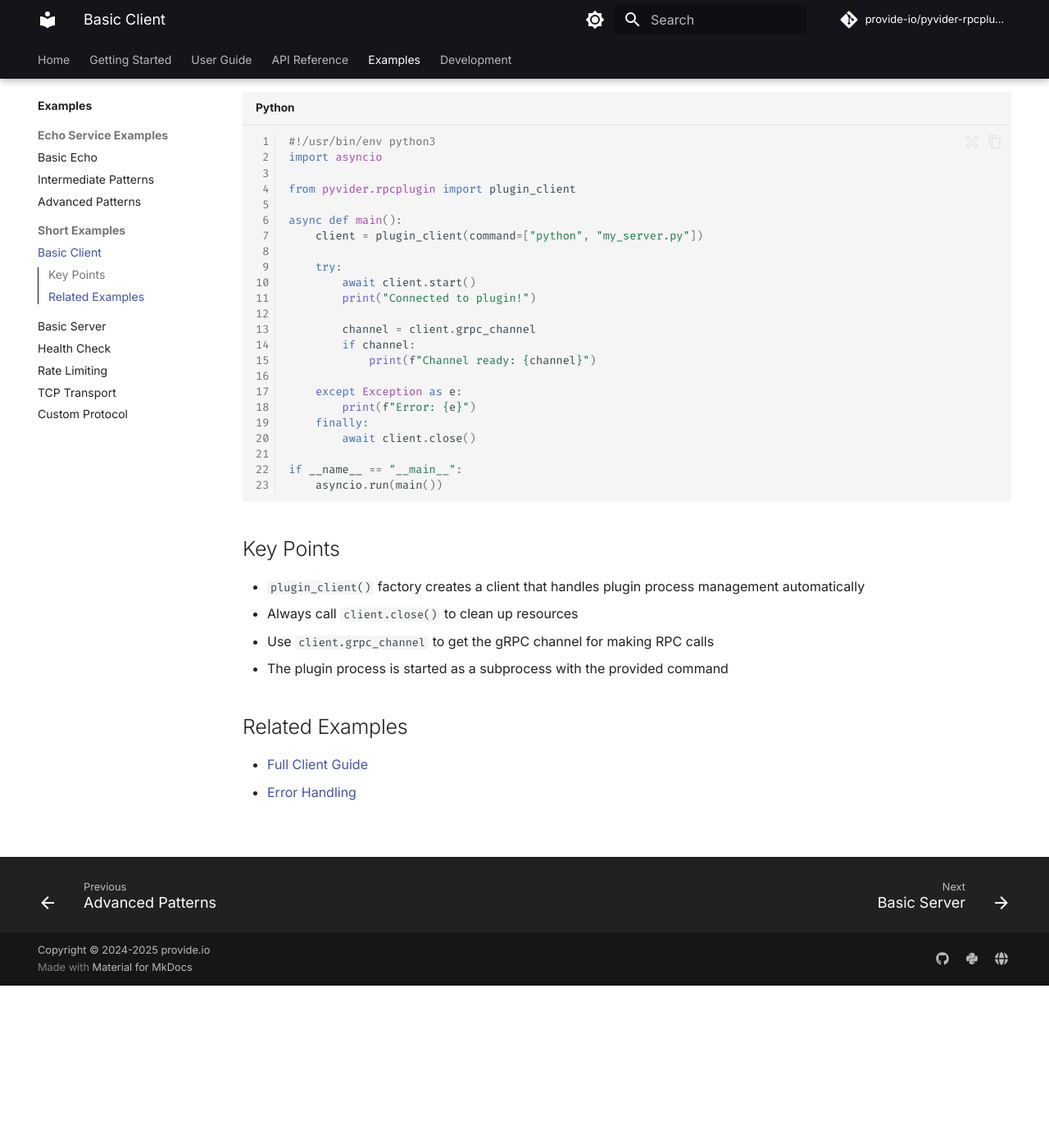
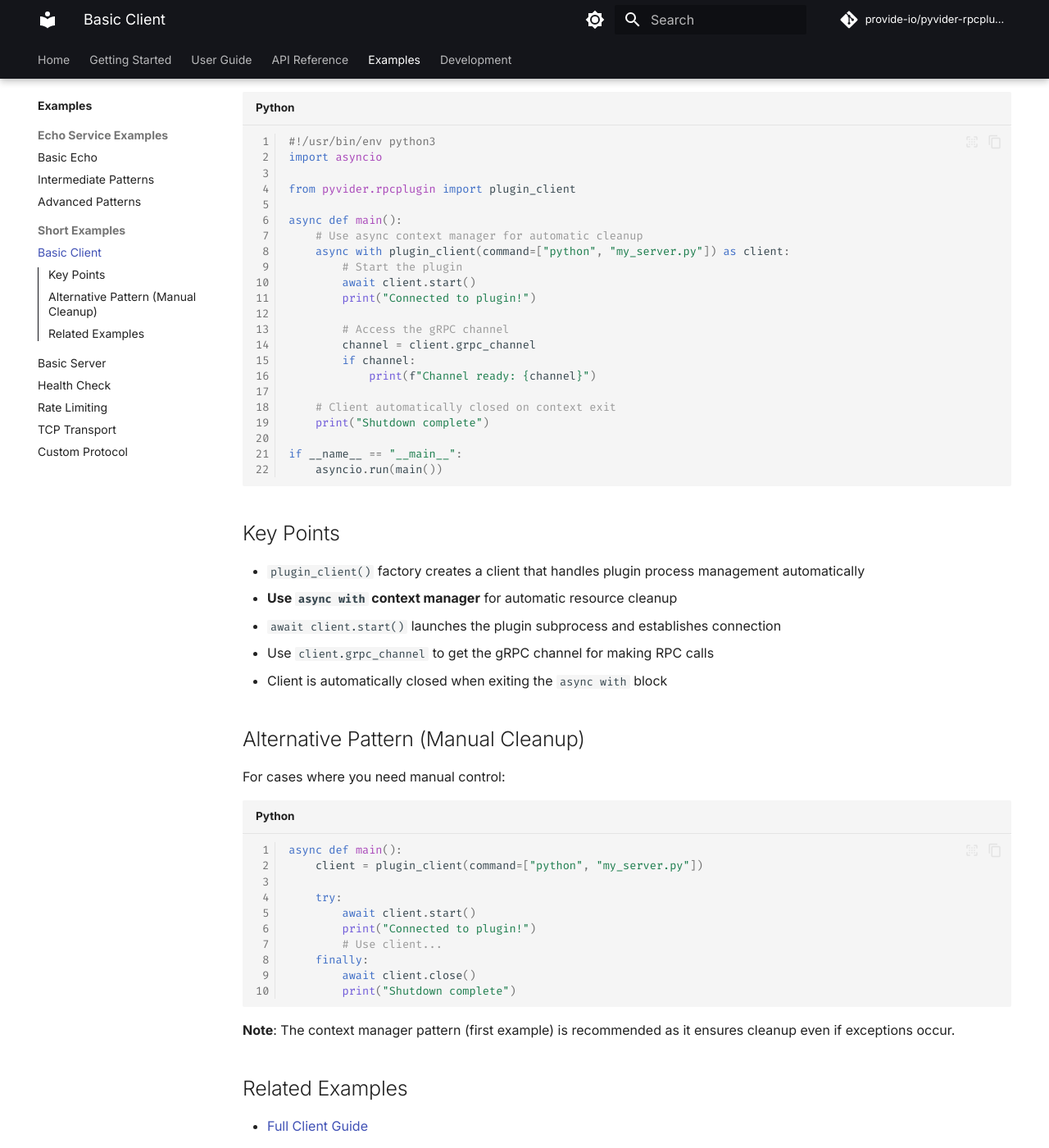
Before and after one commit to provide-io/pyvider-rpcplugin, an MkDocs documentation site: the page built from docs/examples/short/basic-client.md, in a window 1280 px wide and 1400 px high, scrolled down 198 px. Shown: the whole window at 82% size. Built offline with MkDocs 1.6.1 and Material for MkDocs 9.7.7, drawn with Linux system fonts in a browser that asks for light colours; comment, search, counter and statistics services are not loaded; the version menu is left out.

Commit message:
🔼⚙️ [skip ci] auto-commit

````diff
--- a/docs/examples/short/basic-client.md
+++ b/docs/examples/short/basic-client.md
@@ -1,6 +1,6 @@
 # Basic Client Example
 
-A minimal client that connects to a plugin server.
+A minimal client that connects to a plugin server using the async context manager pattern.
 
 ```python
 #!/usr/bin/env python3
@@ -9,20 +9,19 @@ import asyncio
 from pyvider.rpcplugin import plugin_client
 
 async def main():
-    client = plugin_client(command=["python", "my_server.py"])
-
-    try:
+    # Use async context manager for automatic cleanup
+    async with plugin_client(command=["python", "my_server.py"]) as client:
+        # Start the plugin
         await client.start()
         print("Connected to plugin!")
 
+        # Access the gRPC channel
         channel = client.grpc_channel
         if channel:
             print(f"Channel ready: {channel}")
 
-    except Exception as e:
-        print(f"Error: {e}")
-    finally:
-        await client.close()
+    # Client automatically closed on context exit
+    print("Shutdown complete")
 
 if __name__ == "__main__":
     asyncio.run(main())
@@ -31,9 +30,29 @@ if __name__ == "__main__":
 ## Key Points
 
 - `plugin_client()` factory creates a client that handles plugin process management automatically
-- Always call `client.close()` to clean up resources
+- **Use `async with` context manager** for automatic resource cleanup
+- `await client.start()` launches the plugin subprocess and establishes connection
 - Use `client.grpc_channel` to get the gRPC channel for making RPC calls
-- The plugin process is started as a subprocess with the provided command
+- Client is automatically closed when exiting the `async with` block
+
+## Alternative Pattern (Manual Cleanup)
+
+For cases where you need manual control:
+
+```python
+async def main():
+    client = plugin_client(command=["python", "my_server.py"])
+
+    try:
+        await client.start()
+        print("Connected to plugin!")
+        # Use client...
+    finally:
+        await client.close()
+        print("Shutdown complete")
+```
+
+**Note**: The context manager pattern (first example) is recommended as it ensures cleanup even if exceptions occur.
 
 ## Related Examples
 
````
Also changed, not shown: docs/examples/index.md (+41 -45 lines), docs/getting-started/first-plugin.md (+24 -26 lines), docs/getting-started/quick-start.md (+11 -13 lines), docs/guide/client/error-handling.md (+15 -12 lines), docs/index.md (+5 -1 lines), 1 other file.
